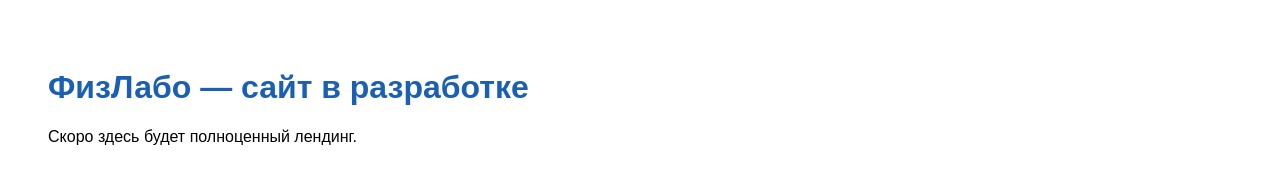
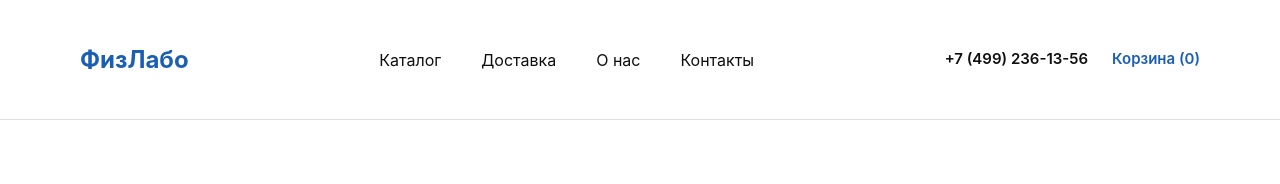
Before and after one commit to dmitrijprivalihin701-eng/FIz, a plain HTML site: page index.html in a window 1280 px wide. Drawn offline with Linux system fonts and the light colour scheme.

Commit message:
Update index.html

```diff
--- a/index.html
+++ b/index.html
@@ -3,14 +3,81 @@
 <head>
 <meta charset="UTF-8">
 <meta name="viewport" content="width=device-width, initial-scale=1.0">
-<title>ФизЛабо — учебное оборудование</title>
+<title>ФизЛабо — учебное оборудование для школ</title>
 <style>
-  body { font-family: sans-serif; padding: 40px; }
-  h1 { color: #1A5FB4; }
+  * { margin: 0; padding: 0; box-sizing: border-box; }
+  body {
+    font-family: -apple-system, BlinkMacSystemFont, "Inter", "Segoe UI", Roboto, sans-serif;
+    background: #ffffff;
+    color: #0F0F10;
+    line-height: 1.5;
+  }
+
+  /* ШАПКА */
+  .header {
+    width: 100%;
+    height: 120px;
+    border-bottom: 1px solid #E0E0E0;
+    display: flex;
+    align-items: center;
+    padding: 0 80px;
+    justify-content: space-between;
+    background: #ffffff;
+    position: sticky;
+    top: 0;
+    z-index: 100;
+  }
+  .logo {
+    font-size: 24px;
+    font-weight: 700;
+    color: #1A5FB4;
+    text-decoration: none;
+  }
+  .nav {
+    display: flex;
+    gap: 40px;
+  }
+  .nav a {
+    font-size: 16px;
+    color: #0F0F10;
+    text-decoration: none;
+    transition: color 0.2s;
+  }
+  .nav a:hover { color: #1A5FB4; }
+  .header-right {
+    display: flex;
+    align-items: center;
+    gap: 24px;
+  }
+  .phone {
+    font-size: 15px;
+    font-weight: 600;
+    color: #0F0F10;
+  }
+  .cart {
+    font-size: 15px;
+    font-weight: 600;
+    color: #1A5FB4;
+    text-decoration: none;
+  }
 </style>
 </head>
 <body>
-<h1>ФизЛабо — сайт в разработке</h1>
-<p>Скоро здесь будет полноценный лендинг.</p>
+
+<!-- ШАПКА -->
+<header class="header">
+  <a href="#" class="logo">ФизЛабо</a>
+  <nav class="nav">
+    <a href="#">Каталог</a>
+    <a href="#">Доставка</a>
+    <a href="#">О нас</a>
+    <a href="#">Контакты</a>
+  </nav>
+  <div class="header-right">
+    <span class="phone">+7 (499) 236-13-56</span>
+    <a href="#" class="cart">Корзина (0)</a>
+  </div>
+</header>
+
 </body>
 </html>
```
